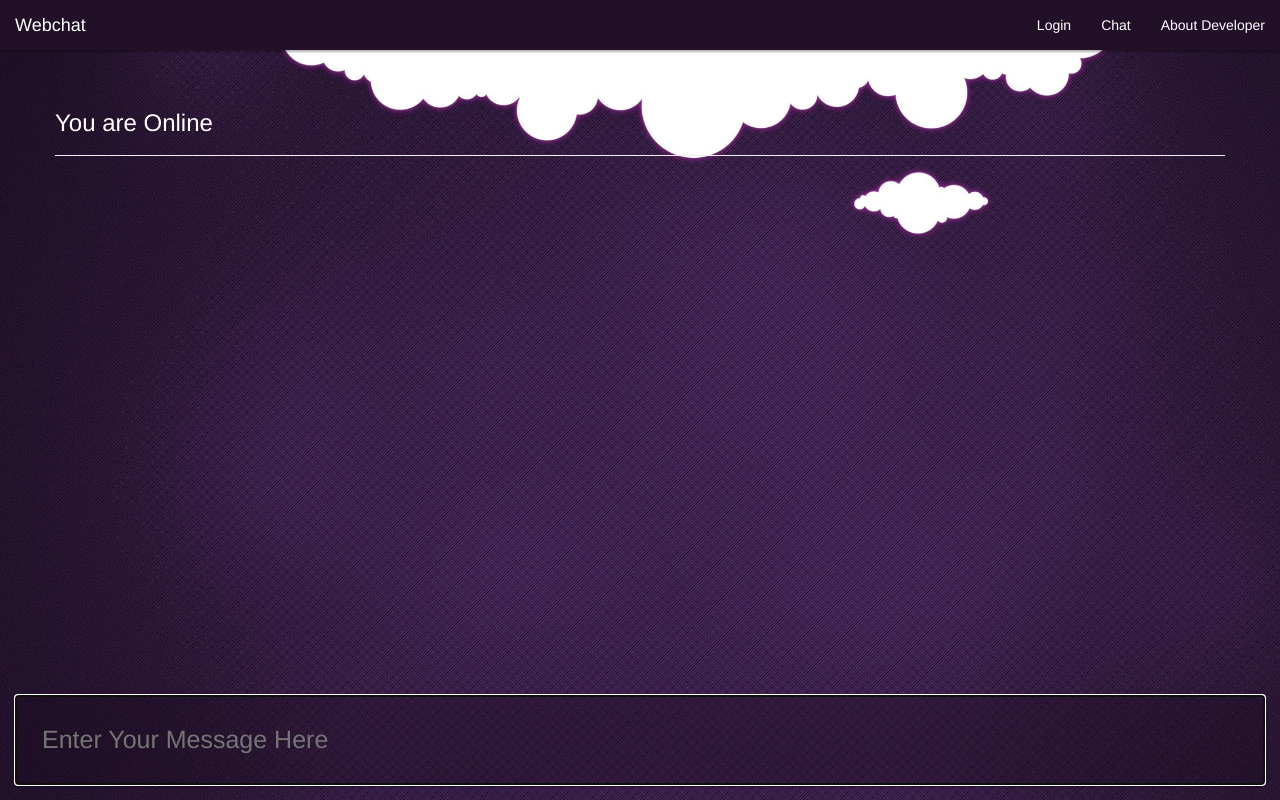
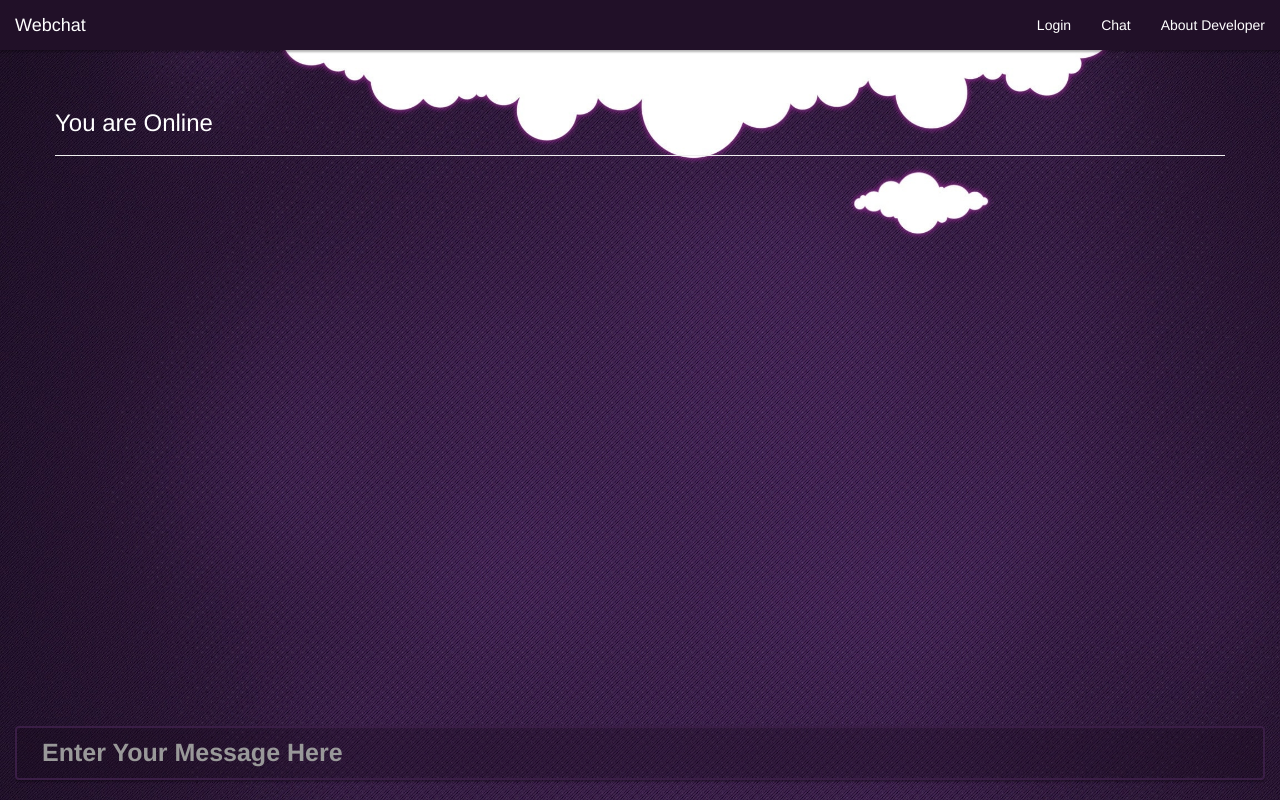
Before and after one commit to kanitsharma/webchat.io, a website: page public/index.html at #!/chat in a window 1280 px wide. Drawn offline with nearby package versions, Linux system fonts and the light colour scheme; some packages are replaced by stand-ins of ours; no server answers.

Commit message:
bug fixes

```diff
--- a/public/css/style.css
+++ b/public/css/style.css
@@ -12,12 +12,21 @@ html {
     background-repeat: no-repeat;
     background-size: cover;
 }
+.form-group label{
+    width: 100% !important;
+}
+.form-control{
+    width : 100% !important;
+}
+.form-group{
+    width: 100% !important;
+}
 #message{
     background-color: rgba(23, 12,27, 0.3);
     border: 2px solid #3A1E46;
     padding: 25px !important;
     color: white;
-    width: 100%;
+    width: 100% !important ;
     font-size: 25px;
     margin: 0px;
     box-shadow:0 2px 2px rgba(0, 0, 0, 0.3) !important;
--- a/public/pages/chat.html
+++ b/public/pages/chat.html
@@ -15,7 +15,7 @@
 <div class="col-md-12 footer">
 <form action="" id="messageform" ng-submit="myFunc($event)">
     <div class="form-group">
-        <input autofocus type = "text"  autocomplete="off" id="message"  ng-model="myValue" placeholder="Enter Your Message Here" ></input>
+        <label><input autofocus class="form-control"type = "text"  autocomplete="off" id="message"  ng-model="myValue" placeholder="Enter Your Message Here" ></input></label>
     </div>
 </form>
 </div>
```
